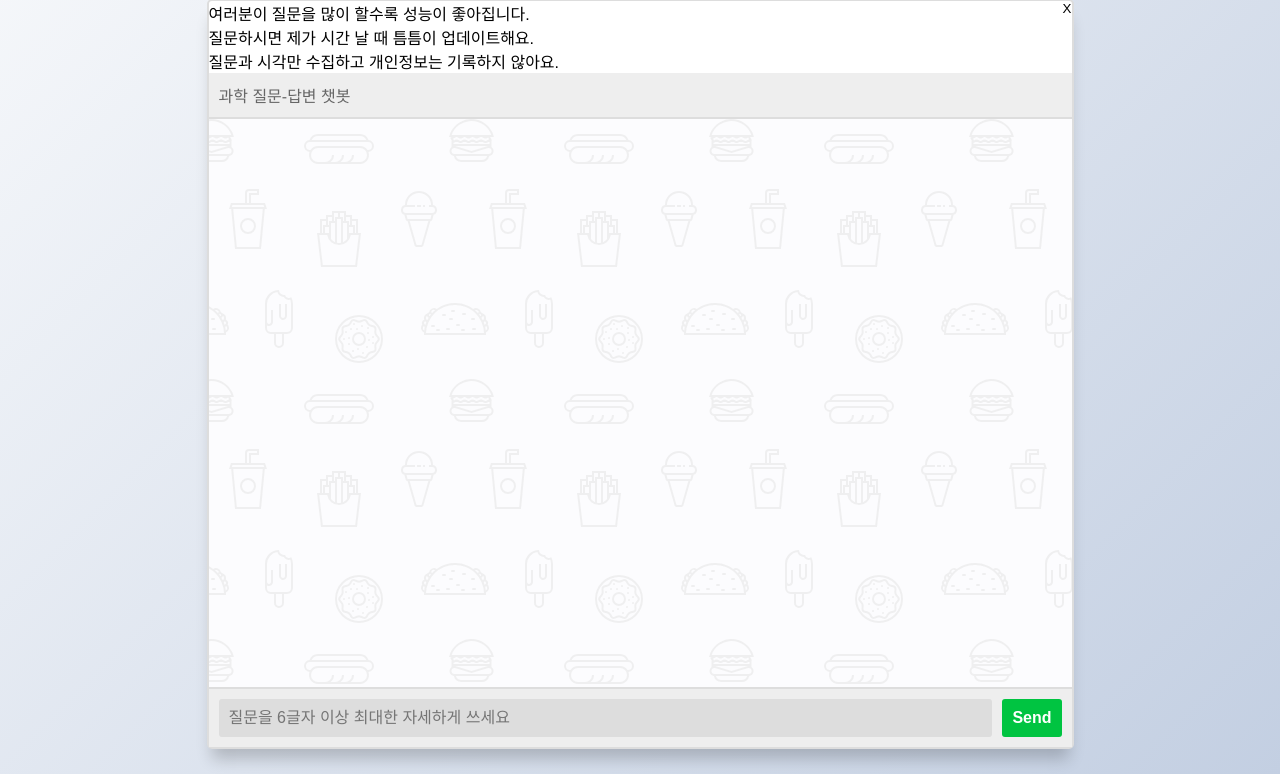
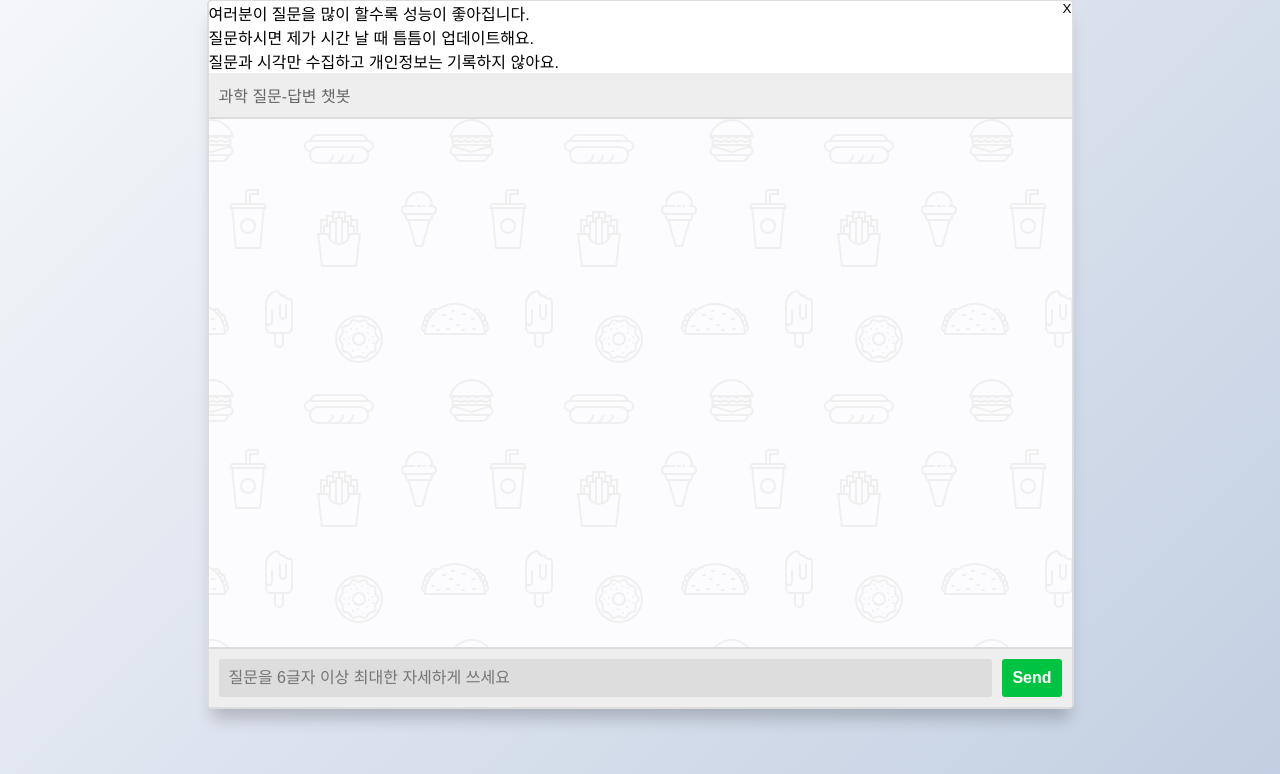
Before and after one commit to kungmo/faq_chatbot_science_3rd_SBERT, a Django app: page /chat_test/ in a window 1280 px wide. Shown: the part 26-800 px from the top of the page. Run offline with Django 3.2, Linux system fonts and the light colour scheme; parts of the project's set-up code (start-up, migrations or seed data) failed here and were passed over.

Commit message:
휴대폰에서 입력칸이 너무 아래로 나오는 문제 해결 중

```diff
--- a/templates/addresses/chat_service.html
+++ b/templates/addresses/chat_service.html
@@ -44,7 +44,7 @@ body {
   width: 100%;
   max-width: 867px;
   margin: 25px 10px;
-  height: calc(100% - 50px);
+  height: calc(100% - 90px);
   border: var(--border);
   border-radius: 5px;
   background: var(--msger-bg);
@@ -266,7 +266,6 @@ function formatDate(date) {
 function random(min, max) {
   return Math.floor(Math.random() * (max - min) + min);
 }
-<br/>
 </script>
 </body>
 </html>
--- a/templates/addresses/chat_test.html
+++ b/templates/addresses/chat_test.html
@@ -38,13 +38,14 @@ body {
 }
 
 .msger {
+  align-self: start;
   display: flex;
   flex-flow: column wrap;
   justify-content: space-between;
   width: 100%;
   max-width: 867px;
   margin: 25px 10px;
-  height: calc(100% - 50px);
+  height: calc(100% - 90px);
   border: var(--border);
   border-radius: 5px;
   background: var(--msger-bg);
@@ -267,7 +268,6 @@ function formatDate(date) {
 function random(min, max) {
   return Math.floor(Math.random() * (max - min) + min);
 }
-<br/>
 </script>
 </body>
 </html>
```
